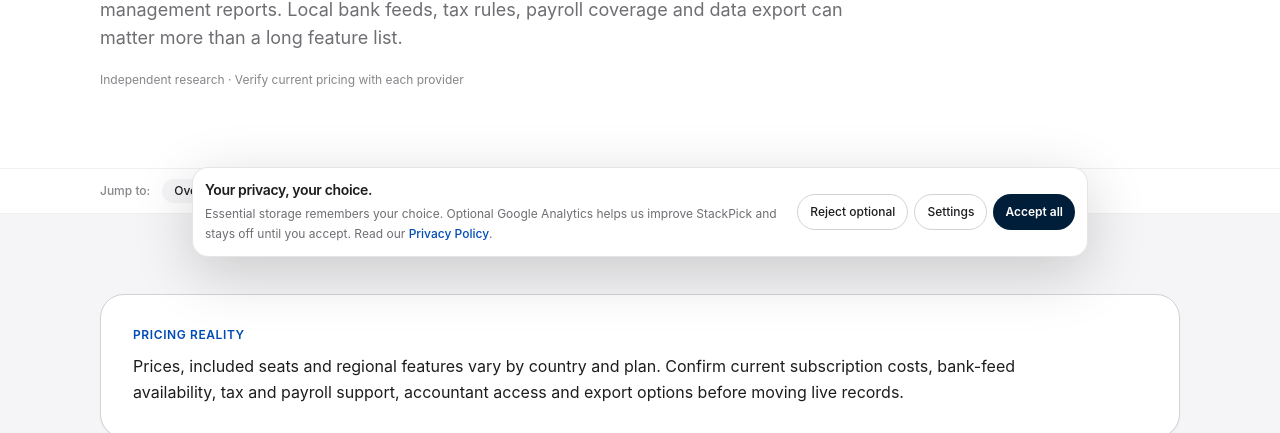
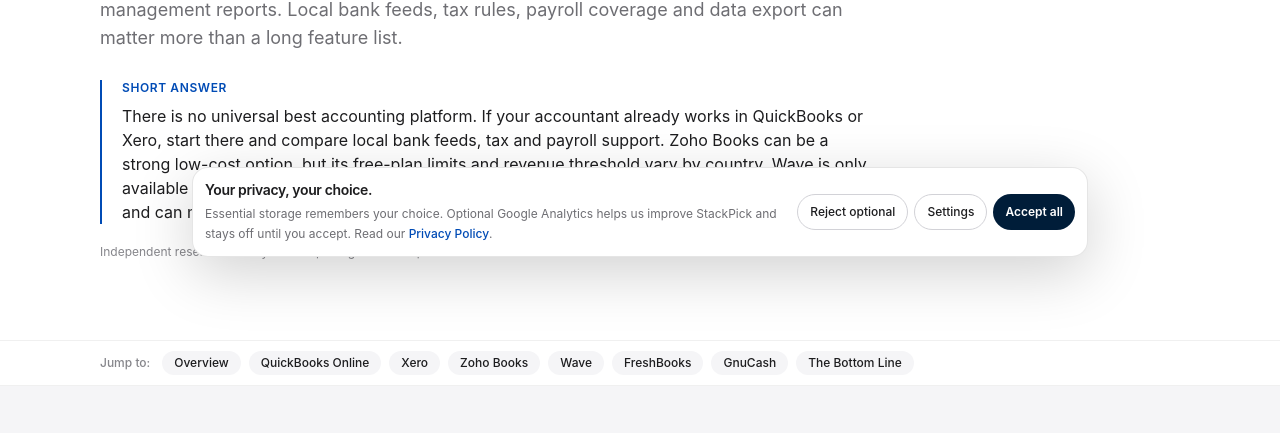
Before and after one commit to LinukaBandara/StackPick, a Next.js app: page /best/accounting-software in a window 1280 px wide. Shown: the part 519-952 px from the top of the page. Built offline with nearby package versions, Linux system fonts and the light colour scheme; no server answers.

Commit message:
Strengthen accounting comparison with dated country-specific plan guidance

```diff
--- a/app/best/accounting-software/page.tsx
+++ b/app/best/accounting-software/page.tsx
@@ -14,7 +14,8 @@ export default function Page() {
       title="Best Accounting Software for Small Business"
       slug="accounting-software"
       intro="Start with the person who prepares your accounts: a platform they already support can make month-end and tax-time handoffs simpler. Then compare the work your business actually does—customer invoices, supplier bills, bank reconciliation, expense review and management reports. Local bank feeds, tax rules, payroll coverage and data export can matter more than a long feature list."
-      pricingNote="Prices, included seats and regional features vary by country and plan. Confirm current subscription costs, bank-feed availability, tax and payroll support, accountant access and export options before moving live records."
+      quickAnswer="There is no universal best accounting platform. If your accountant already works in QuickBooks or Xero, start there and compare local bank feeds, tax and payroll support. Zoho Books can be a strong low-cost option, but its free-plan limits and revenue threshold vary by country. Wave is only available to eligible US and Canadian businesses. Choose GnuCash if you prefer desktop software and can manage backups and accountant handoffs."
+      pricingNote="Provider plan details and regional availability were checked against official sources on 7 November 2026. Prices, included seats, free-plan eligibility and tax features vary by country. Confirm current subscription costs, bank-feed availability, local tax and payroll support, accountant access and export options before moving live records. US prices and limits are not global offers."
       tools={[
         {
           name: "QuickBooks Online",
@@ -33,16 +34,16 @@ export default function Page() {
         {
           name: "Zoho Books",
           bestFor: "Small businesses that want cloud accounting connected to other Zoho apps",
-          freeOption: "In the US, the Free plan is for one user plus one accountant, with annual limits of 1,000 invoices and 1,000 expenses and a stated annual-revenue eligibility threshold of $50,000; terms vary by country.",
+          freeOption: "On Zoho Books US, the Free plan is $0 for one user plus one accountant, with annual limits of 1,000 invoices and 1,000 expenses. It remains free while annual revenue stays below the US$50,000 threshold. These are US-specific limits; check the pricing page for your own country because eligibility, currency and features differ.",
           tradeoff: "It can be a practical starting point for an eligible small operation, but transaction caps, revenue eligibility and country-specific tax features matter. Confirm the local plan rather than assuming the US offer applies everywhere.",
-          url: "https://www.zoho.com/books/",
+          url: "https://www.zoho.com/us/books/pricing/",
         },
         {
           name: "Wave",
           bestFor: "Eligible US and Canadian microbusinesses that want simple cloud bookkeeping",
           freeOption: "Wave Starter has no monthly subscription fee for eligible businesses; payment processing and some additional services can cost extra.",
-          tradeoff: "The no-subscription option can keep fixed costs low, but Wave's availability is limited by business location. Do not select it until you have confirmed eligibility and the total cost of payment processing.",
-          url: "https://www.waveapps.com/",
+          tradeoff: "Wave states that it is available to businesses located in the United States and Canada; other countries are not eligible to create a Wave account. The no-subscription option can keep fixed costs low for eligible businesses, but payment processing and some services cost extra. Do not assume it is available to a business registered elsewhere.",
+          url: "https://support.waveapps.com/hc/en-us/articles/32449161224852-Create-a-Wave-account",
         },
         {
           name: "FreshBooks",
@@ -95,9 +96,9 @@ export default function Page() {
             <h3 className="mt-7 text-lg font-semibold">Official product and plan details</h3>
             <div className="mt-3 flex flex-wrap gap-x-5 gap-y-2 text-sm">
               <a className="underline underline-offset-4" href="https://quickbooks.intuit.com/pricing/" target="_blank" rel="noreferrer">QuickBooks pricing</a>
-              <a className="underline underline-offset-4" href="https://www.xero.com/pricing-plans/" target="_blank" rel="noreferrer">Xero plans</a>
+              <a className="underline underline-offset-4" href="https://www.xero.com/us/pricing-plans/" target="_blank" rel="noreferrer">Xero US pricing (USD; country-specific)</a>
               <a className="underline underline-offset-4" href="https://www.zoho.com/us/books/pricing/" target="_blank" rel="noreferrer">Zoho Books US pricing</a>
-              <a className="underline underline-offset-4" href="https://support.waveapps.com/hc/en-us/articles/208621296-Is-Wave-free" target="_blank" rel="noreferrer">Wave free-plan details</a>
+              <a className="underline underline-offset-4" href="https://support.waveapps.com/hc/en-us/articles/32449161224852-Create-a-Wave-account" target="_blank" rel="noreferrer">Wave country eligibility</a>
               <a className="underline underline-offset-4" href="https://www.freshbooks.com/pricing" target="_blank" rel="noreferrer">FreshBooks pricing</a>
               <a className="underline underline-offset-4" href="https://www.gnucash.org/features.phtml?lang=en_US" target="_blank" rel="noreferrer">GnuCash features</a>
             </div>
```
